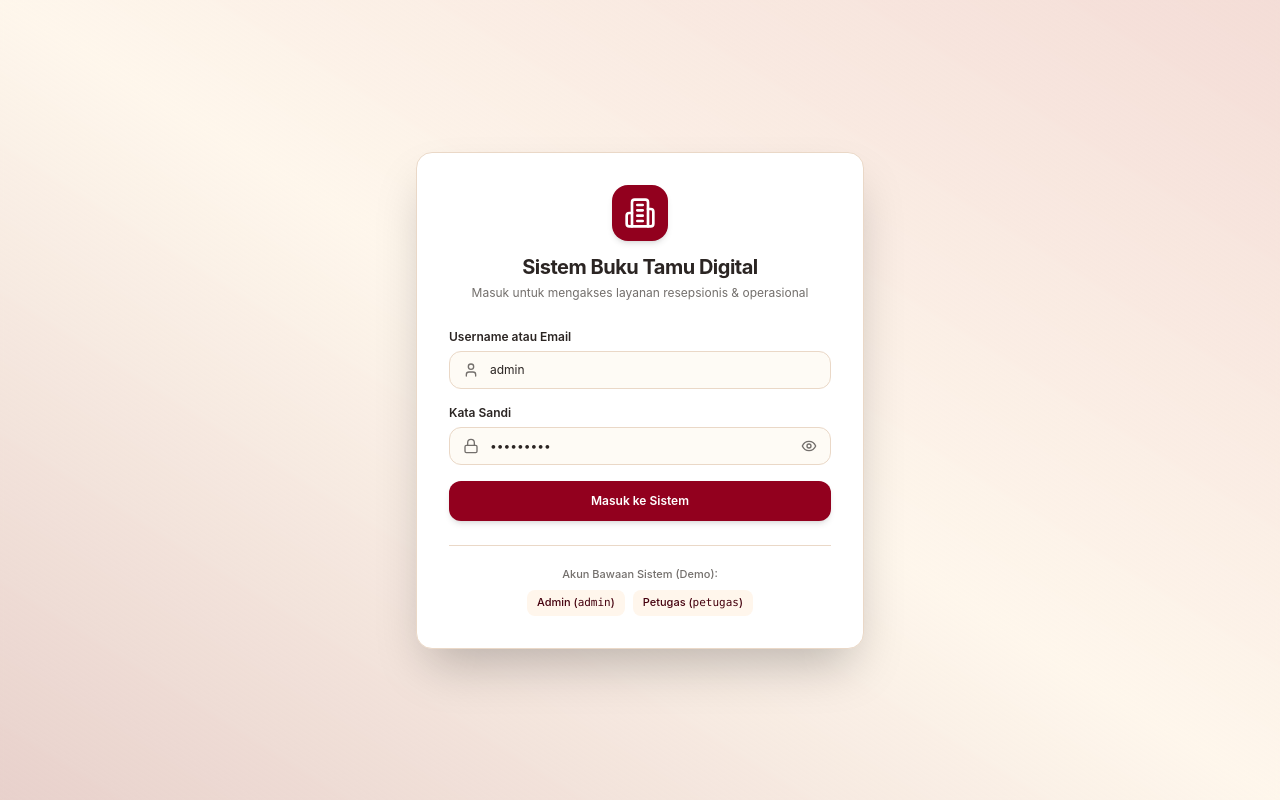
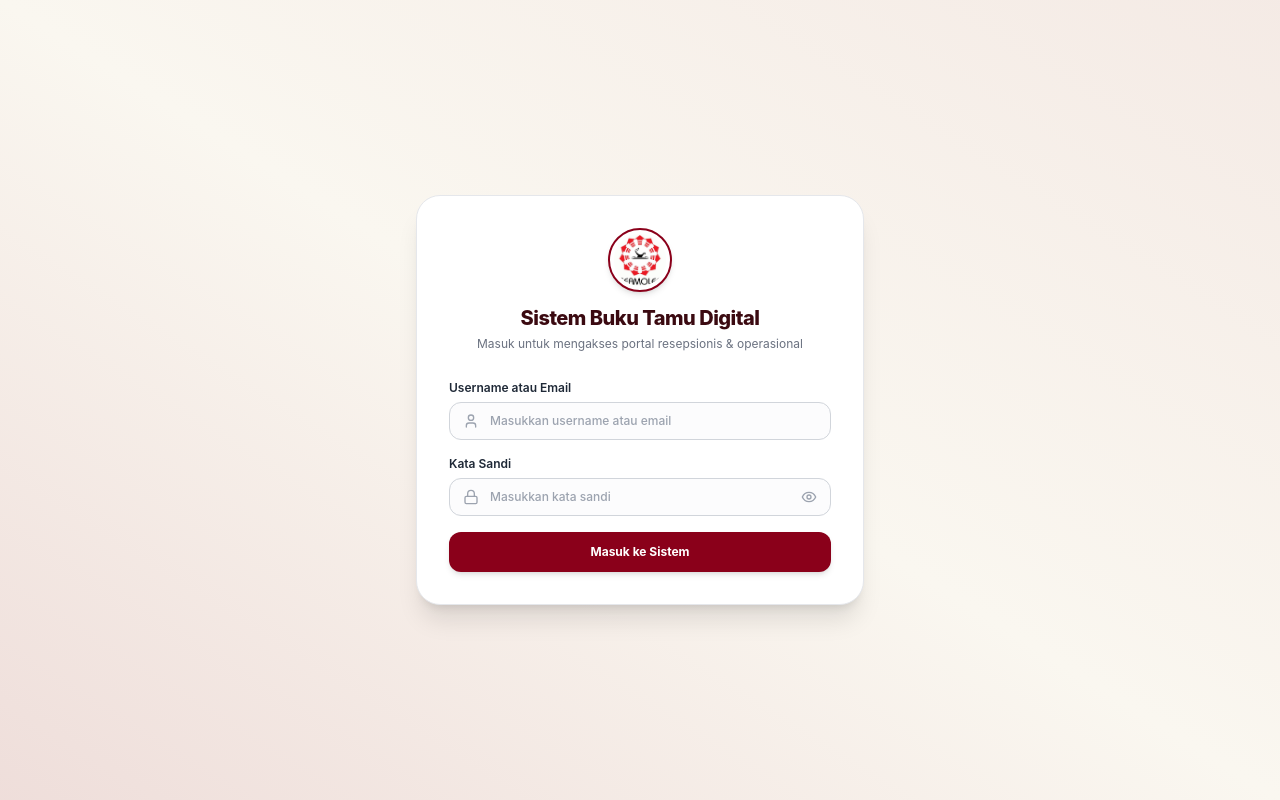
Before and after one commit to lemonade199/Buku-Tamu, a Next.js app in the folder frontend/: page /login in a window 1280 px wide. Built offline with nearby package versions, Linux system fonts and the light colour scheme.

Commit message:
fix(auth): hapus helper akun demo pada halaman login dan sinkronkan akun resmi di database

```diff
--- a/frontend/src/app/login/page.tsx
+++ b/frontend/src/app/login/page.tsx
@@ -2,12 +2,12 @@
 
 import React, { useState } from 'react';
 import { useAuth } from '@/hooks/useAuth';
-import { User, Lock, Eye, EyeOff, Building2, AlertCircle } from 'lucide-react';
+import { User, Lock, Eye, EyeOff, AlertCircle } from 'lucide-react';
 
 export default function LoginPage() {
   const { login } = useAuth();
-  const [username, setUsername] = useState('admin');
-  const [password, setPassword] = useState('Admin123!');
+  const [username, setUsername] = useState('');
+  const [password, setPassword] = useState('');
   const [showPassword, setShowPassword] = useState(false);
   const [loading, setLoading] = useState(false);
   const [errorMessage, setErrorMessage] = useState('');
@@ -19,7 +19,7 @@ export default function LoginPage() {
     try {
       await login(username, password);
     } catch (err: any) {
-      const msg = err.response?.data?.message || 'Gagal masuk. Periksa kembali username dan password Anda.';
+      const msg = err.response?.data?.message || 'Gagal masuk. Periksa kembali username dan kata sandi Anda.';
       setErrorMessage(msg);
     } finally {
       setLoading(false);
@@ -27,22 +27,27 @@ export default function LoginPage() {
   };
 
   return (
-    <div className="relative min-h-screen flex items-center justify-center bg-ivory-100 px-4">
+    <div className="relative min-h-screen flex items-center justify-center bg-[#FAF7F0] px-4">
       {/* Blurred background decoration */}
-      <div className="absolute inset-0 bg-gradient-to-tr from-brand-950/15 via-ivory-50/70 to-brand-500/10 backdrop-blur-[2px] pointer-events-none" />
+      <div className="absolute inset-0 bg-gradient-to-tr from-[#8A001A]/10 via-[#FAF7F0] to-[#8A001A]/5 pointer-events-none" />
 
       {/* Main Login Card */}
-      <div className="relative w-full max-w-md bg-white rounded-2xl shadow-2xl border border-ivory-200 p-8 z-10">
+      <div className="relative w-full max-w-md bg-white rounded-3xl shadow-xl border border-gray-200 p-8 z-10">
         {/* Top Header */}
         <div className="flex flex-col items-center text-center mb-7">
-          <div className="w-14 h-14 rounded-2xl bg-brand-500 text-white flex items-center justify-center shadow-md mb-3">
-            <Building2 className="w-8 h-8" />
+          <div className="w-16 h-16 rounded-full bg-white p-1 border-2 border-[#8A001A] shadow-md mb-3 flex items-center justify-center">
+            {/* eslint-disable-next-line @next/next/no-img-element */}
+            <img
+              src="/seamolec-logo.jpg"
+              alt="SEAMOLEC Logo"
+              className="w-full h-full object-contain rounded-full"
+            />
           </div>
-          <h2 className="text-xl font-bold text-charcoal tracking-tight">
+          <h2 className="text-xl font-extrabold text-[#3B0A11] tracking-tight">
             Sistem Buku Tamu Digital
           </h2>
-          <p className="text-xs text-charcoal-muted mt-1">
-            Masuk untuk mengakses layanan resepsionis & operasional
+          <p className="text-xs text-gray-500 mt-1">
+            Masuk untuk mengakses portal resepsionis & operasional
           </p>
         </div>
 
@@ -57,41 +62,41 @@ export default function LoginPage() {
         <form onSubmit={handleSubmit} className="space-y-4">
           {/* Username Input */}
           <div>
-            <label className="block text-xs font-semibold text-charcoal mb-1.5">
+            <label className="block text-xs font-semibold text-gray-800 mb-1.5">
               Username atau Email
             </label>
             <div className="relative">
-              <User className="w-4 h-4 text-charcoal-muted absolute left-3.5 top-1/2 -translate-y-1/2" />
+              <User className="w-4 h-4 text-gray-400 absolute left-3.5 top-1/2 -translate-y-1/2" />
               <input
                 type="text"
                 required
                 value={username}
                 onChange={(e) => setUsername(e.target.value)}
                 placeholder="Masukkan username atau email"
-                className="w-full bg-ivory-50/50 border border-ivory-200 rounded-xl pl-10 pr-4 py-2.5 text-xs text-charcoal focus:outline-none focus:ring-2 focus:ring-brand-500/30 focus:border-brand-500 transition-all"
+                className="w-full bg-gray-50/50 border border-gray-300 rounded-xl pl-10 pr-4 py-2.5 text-xs text-gray-900 focus:outline-none focus:ring-2 focus:ring-[#8A001A]/30 focus:border-[#8A001A] transition-all font-medium"
               />
             </div>
           </div>
 
           {/* Password Input */}
           <div>
-            <label className="block text-xs font-semibold text-charcoal mb-1.5">
+            <label className="block text-xs font-semibold text-gray-800 mb-1.5">
               Kata Sandi
             </label>
             <div className="relative">
-              <Lock className="w-4 h-4 text-charcoal-muted absolute left-3.5 top-1/2 -translate-y-1/2" />
+              <Lock className="w-4 h-4 text-gray-400 absolute left-3.5 top-1/2 -translate-y-1/2" />
               <input
                 type={showPassword ? 'text' : 'password'}
                 required
                 value={password}
                 onChange={(e) => setPassword(e.target.value)}
                 placeholder="Masukkan kata sandi"
-                className="w-full bg-ivory-50/50 border border-ivory-200 rounded-xl pl-10 pr-10 py-2.5 text-xs text-charcoal focus:outline-none focus:ring-2 focus:ring-brand-500/30 focus:border-brand-500 transition-all"
+                className="w-full bg-gray-50/50 border border-gray-300 rounded-xl pl-10 pr-10 py-2.5 text-xs text-gray-900 focus:outline-none focus:ring-2 focus:ring-[#8A001A]/30 focus:border-[#8A001A] transition-all font-medium"
               />
               <button
                 type="button"
                 onClick={() => setShowPassword(!showPassword)}
-                className="absolute right-3.5 top-1/2 -translate-y-1/2 text-charcoal-muted hover:text-charcoal"
+                className="absolute right-3.5 top-1/2 -translate-y-1/2 text-gray-400 hover:text-gray-600"
               >
                 {showPassword ? <EyeOff className="w-4 h-4" /> : <Eye className="w-4 h-4" />}
               </button>
@@ -102,7 +107,7 @@ export default function LoginPage() {
           <button
             type="submit"
             disabled={loading}
-            className="w-full mt-2 py-3 px-4 bg-brand-500 hover:bg-brand-600 text-white text-xs font-semibold rounded-xl shadow-md transition-all disabled:opacity-50 disabled:cursor-not-allowed flex items-center justify-center space-x-2"
+            className="w-full mt-2 py-3 px-4 bg-[#8A001A] hover:bg-[#700015] text-white text-xs font-bold rounded-xl shadow-md transition-all disabled:opacity-50 disabled:cursor-not-allowed flex items-center justify-center space-x-2"
           >
             {loading ? (
               <>
@@ -114,29 +119,6 @@ export default function LoginPage() {
             )}
           </button>
         </form>
-
-        {/* Quick Demo Credentials Helper */}
-        <div className="mt-6 pt-5 border-t border-ivory-200 text-center">
-          <p className="text-[11px] font-medium text-charcoal-muted mb-2">
-            Akun Bawaan Sistem (Demo):
-          </p>
-          <div className="flex justify-center space-x-2">
-            <button
-              type="button"
-              onClick={() => { setUsername('admin'); setPassword('Admin123!'); }}
-              className="px-2.5 py-1 bg-ivory-100 hover:bg-ivory-200 text-[11px] text-brand-900 rounded-lg font-medium transition-colors"
-            >
-              Admin (<span className="font-mono">admin</span>)
-            </button>
-            <button
-              type="button"
-              onClick={() => { setUsername('petugas'); setPassword('Petugas123!'); }}
-              className="px-2.5 py-1 bg-ivory-100 hover:bg-ivory-200 text-[11px] text-brand-900 rounded-lg font-medium transition-colors"
-            >
-              Petugas (<span className="font-mono">petugas</span>)
-            </button>
-          </div>
-        </div>
       </div>
     </div>
   );
```
Also changed, not shown: 1 other file (tests, documents, lock files or other folders).
